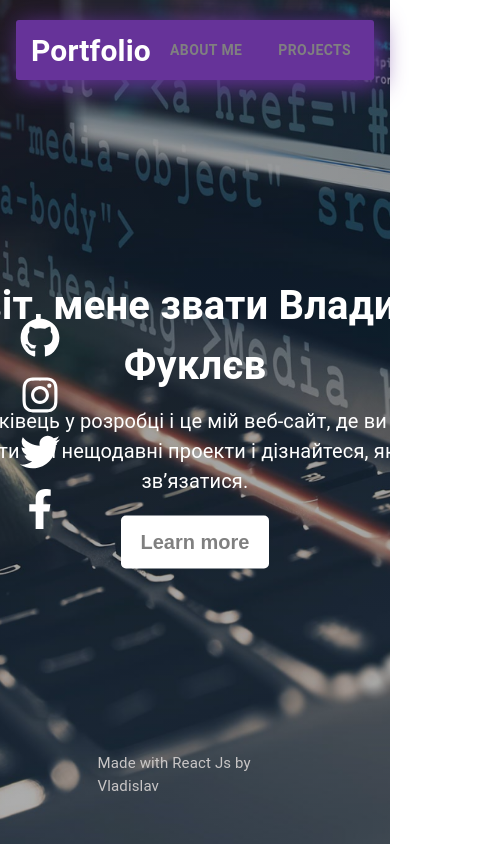
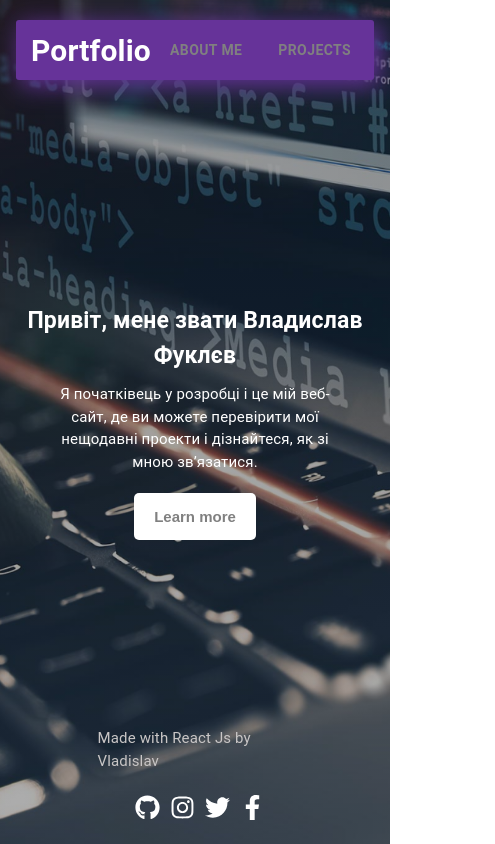
Before and after one commit to VladislavFuklev/react-portfolio, a React (Create React App) app: page / in a window 390 px wide. Shown: the whole page, 495 px wide, since content can reach past the window. Built offline with nearby package versions, Linux system fonts and the light colour scheme.

Commit message:
добавил адаптивность

```diff
--- a/src/Footer/footer.scss
+++ b/src/Footer/footer.scss
@@ -7,3 +7,16 @@
     transform: translate(-50%, -50%);
 
 }
+
+@media (max-width:786px) {
+    .footer {
+        bottom: 50px
+    }
+}
+
+
+@media (max-width:375px) {
+    .footer {
+        font-size: 12px;
+    }
+}
--- a/src/components/Descr/descr.scss
+++ b/src/components/Descr/descr.scss
@@ -1,4 +1,3 @@
-
 .descr {
     text-align: center;
     color: white;
@@ -30,9 +29,33 @@
     padding: 15px 20px;
     border-radius: 5px;
     font-size: 20px;
+
     &:hover {
         color: white;
         background-color: #639;
 
     }
 }
+
+@media (max-width:786px) {
+    .descr {
+        display: flex;
+        flex-direction: column;
+        align-items: center;
+        width: 100%;
+    }
+
+    .hello {
+        font-size: 23px;
+    }
+
+    .descr-text {
+        font-size: 15px;
+        text-align: center;
+        width: 300px;
+    }
+
+    .descr-btn {
+        font-size: 15px;
+    }
+}
--- a/src/components/Links/links.scss
+++ b/src/components/Links/links.scss
@@ -6,12 +6,36 @@
     top: 50%;
     transform: translate(-50%, -50%);
 }
+
 .icons-item {
     font-size: 40px;
     color: white;
     transition: 0.5s;
     margin-top: 10px;
+
     &:hover {
         color: #639;
     }
 }
+
+@media (max-width:768px) {
+    .icons {
+        flex-direction: row;
+        left: 50%;
+        position: absolute;
+        top: 93%;
+        transform: translate(-50%, 0);
+
+    }
+    .icons-item {
+        font-size: 25px;
+        margin-left: 10px;
+    }
+}
+
+
+@media (max-width:375px) {
+    .icons {
+        top: 93%;
+    }
+}
--- a/src/pages/AboutMe/about.scss
+++ b/src/pages/AboutMe/about.scss
@@ -7,4 +7,11 @@
 }
 .about-text {
     color: white;
+    font-size: 16px;
 }
+
+@media (max-width:786px) {
+    .about-title {
+        font-size: 20px;
+    }
+}
--- a/src/pages/Projects/Projects.js
+++ b/src/pages/Projects/Projects.js
@@ -3,7 +3,7 @@ import "./projects.scss";
 export const Projects = () => {
   return (
     <div className="descr">
-      <div className="descr-text">
+      <div className="descr-text w768">
         <div>
           <a
             href={"https://luminous-cuchufli-914d57.netlify.app/"}
```
Also changed, not shown: src/pages/Projects/projects.scss (line endings or trailing spaces).
